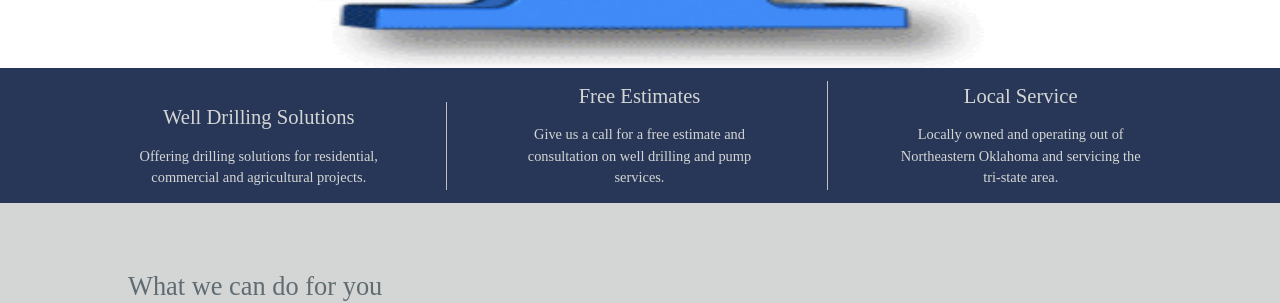
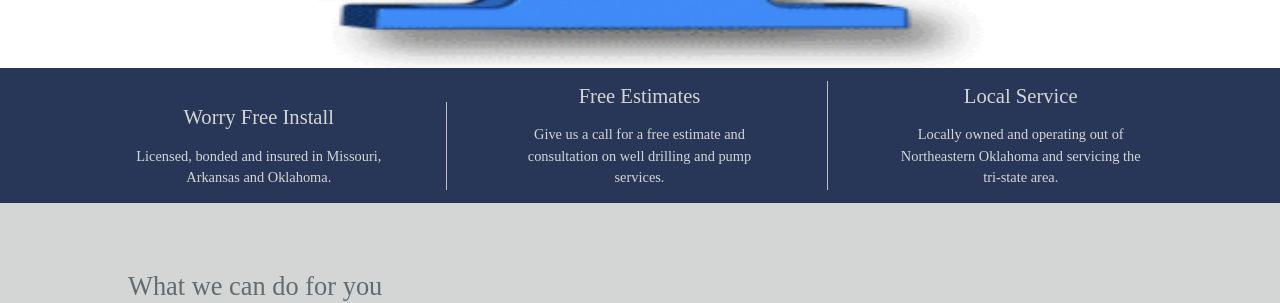
Before and after one commit to jamess999888/SummersPumps, a Jekyll site: the page built from index.md, in a window 1280 px wide. Shown: the part 854-1157 px from the top of the page. Built offline with Jekyll 4.4.1, drawn with Linux system fonts in a browser that asks for light colours; our own code applies the rules of GitHub Pages for plain Markdown files.

Commit message:
adding worry free install

```diff
--- a/index.md
+++ b/index.md
@@ -25,9 +25,9 @@
 		</div>
 		<div class="mid-page-lists">
 			<span class="mid-page-list-border">
-				<h3>Well Drilling Solutions</h3>
+				<h3>Worry Free Install</h3>
 				<div class="mid-page-info">
-					Offering drilling solutions for residential, commercial and agricultural projects.
+					Licensed, bonded and insured in Missouri, Arkansas and Oklahoma.
 				</div>
 			</span>
 			<span id="hideWhenSmall" class="mid-page-list-border mid-page-additional-section">
```
